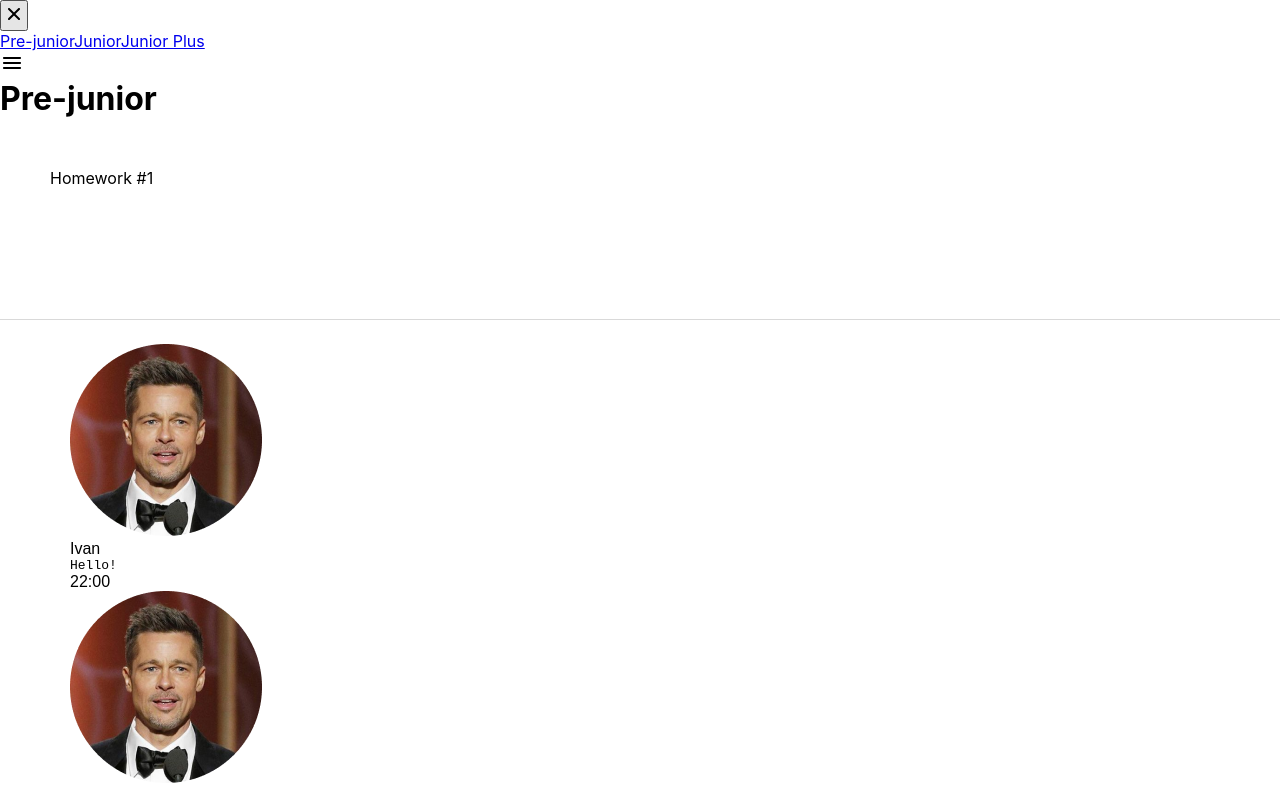
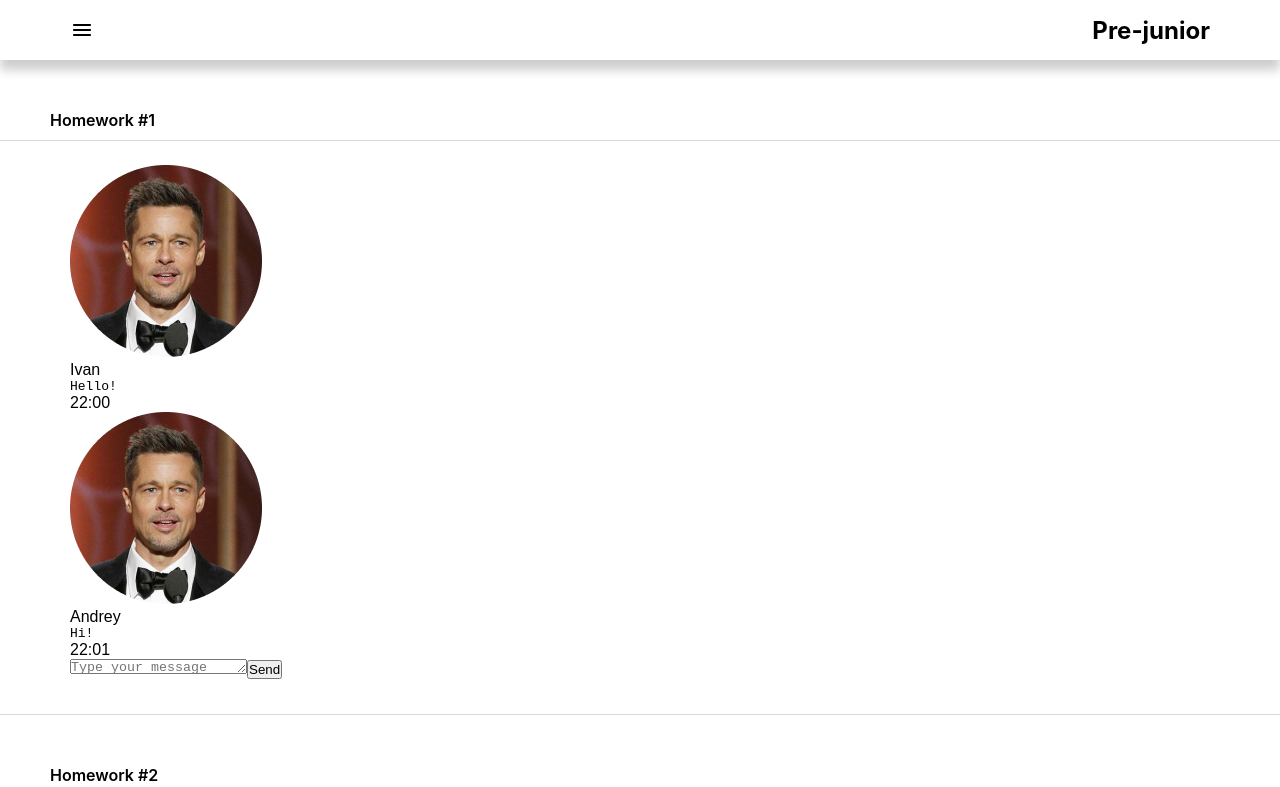
Before and after one commit to Komandr33/HW_2sprint, a React (Create React App) app: page /#/pre-junior in a window 1280 px wide. Shown: the top 787 px of the page. Built offline with nearby package versions, Linux system fonts and the light colour scheme.

Commit message:
added css for the Sidebar.tsx and Header.tsx

```diff
--- a/src/s1-main/App.module.css
+++ b/src/s1-main/App.module.css
@@ -1,11 +1,10 @@
 .App {
     --header_height: 60px;
+
 }
 
 .hw {
     /*display: flex;*/
-
-    margin-top: 131px;
     min-height: 300px;
     padding: 24px 70px 35px 70px;
     border-top: 1px solid #D9D9D9;
@@ -14,5 +13,6 @@
 }
 
 .hwTitle {
-    margin: 50px;
+    margin:50px 0 10px 50px;
+    font-weight: 600;
 }
--- a/src/s2-homeworks/hw05/HW5.tsx
+++ b/src/s2-homeworks/hw05/HW5.tsx
@@ -1,6 +1,6 @@
 import React from 'react'
-import { HashRouter } from 'react-router-dom'
-import { Layout } from './layout/Layout'
+import {HashRouter} from 'react-router-dom'
+import {Layout} from './layout/Layout'
 import Pages from './Pages'
 
 /*
--- a/src/s2-homeworks/hw05/Pages.tsx
+++ b/src/s2-homeworks/hw05/Pages.tsx
@@ -1,9 +1,10 @@
 import React from 'react'
-import {Navigate, Route, Routes} from 'react-router-dom'
+import {Navigate, NavLink, Route, Routes} from 'react-router-dom'
 import PreJunior from './pages/PreJunior'
 import Junior from './pages/Junior'
 import JuniorPlus from './pages/JuniorPlus'
 import Error404 from './pages/Error404';
+import {Layout} from './layout/Layout';
 
 export const PATH = {
     PRE_JUNIOR: '/pre-junior',
@@ -16,7 +17,7 @@ function Pages() {
       <div>
         {/*Routes выбирает первый подходящий роут*/}
         <Routes>
-          {/*<NavLink to={'/'}/>*/}
+          {/*<NavLink to={'/'}><Layout children={''}/></NavLink>*/}
           {/*роутинг будут писать студенты*/}
           {/*в начале мы попадаем на страницу '/' и переходим сразу на страницу /pre-junior*/}
           <Route path={'/'} element={<Navigate to={PATH.PRE_JUNIOR}/>}/>
--- a/src/s2-homeworks/hw05/header/Header.module.css
+++ b/src/s2-homeworks/hw05/header/Header.module.css
@@ -1,8 +1,19 @@
 .burgerMenuIcon {
+    margin-left: 70px;
+    width: 24px;
+    height: 24px;
 }
 
 .header {
+    display: flex;
+    justify-content: space-between;
+    align-items: center;
+    height: 60px;
+    width: 100%;
+    box-shadow: 0 10px 10px rgba(0, 0, 0, 0.2); /* Гор. смещение, верт. смещение, радиус размытия и цвет тени */
 }
 
 .header h1 {
+    margin-right: 70px;
+    font-size: 24px;
 }
--- a/src/s2-homeworks/hw05/sidebar/Sidebar.module.css
+++ b/src/s2-homeworks/hw05/sidebar/Sidebar.module.css
@@ -1,13 +1,36 @@
 .sidebar {
+    display: none;
 }
 
 .sidebar.open {
+    background: #FFFFFF;
+    position: fixed; /* фиксированное позиционирование для распространения на всю видимую область */
+    top: 0;
+    left: 0;
+    display: flex;
+    flex-direction: column;
+    align-items: center;
+    width: 317px;
+    height: 100%;   /* растянуть на всю высоту */
+    z-index: 9999; /* положим сайдбар поверх других элементов */
 }
 
 .background {
+    position: fixed; /* фиксированное позиционирование для распространения на всю видимую область */
+    top: 0;
+    left: 0;
+    width: 100%; /* занимать 100% ширины страницы */
+    height: 100%; /* занимать 100% высоты страницы */
+    background-color: rgba(0, 0, 0, 0.2); /* Полупрозрачный черный цвет для затемнения */
+    z-index: 9998; /* разместим затемнение под сайдбаром */
+    /*background-color: black;*/
+    /*opacity: 0.2;*/
 }
 
 .nav {
+    display: flex;
+    flex-direction: column;
+    gap: 45px;
 }
 
 .nav a {
@@ -19,6 +42,12 @@
 .nav a.active {
 }
 .close {
+    width: 24px;
+    height: 24px;
+    display: flex;
+    justify-content: center;
+    align-items: center;
+    margin: 16px 16px 24px 269px;
 }
 
 .close img {
```
Also changed, not shown: src/index.css (+7 -0 lines).
